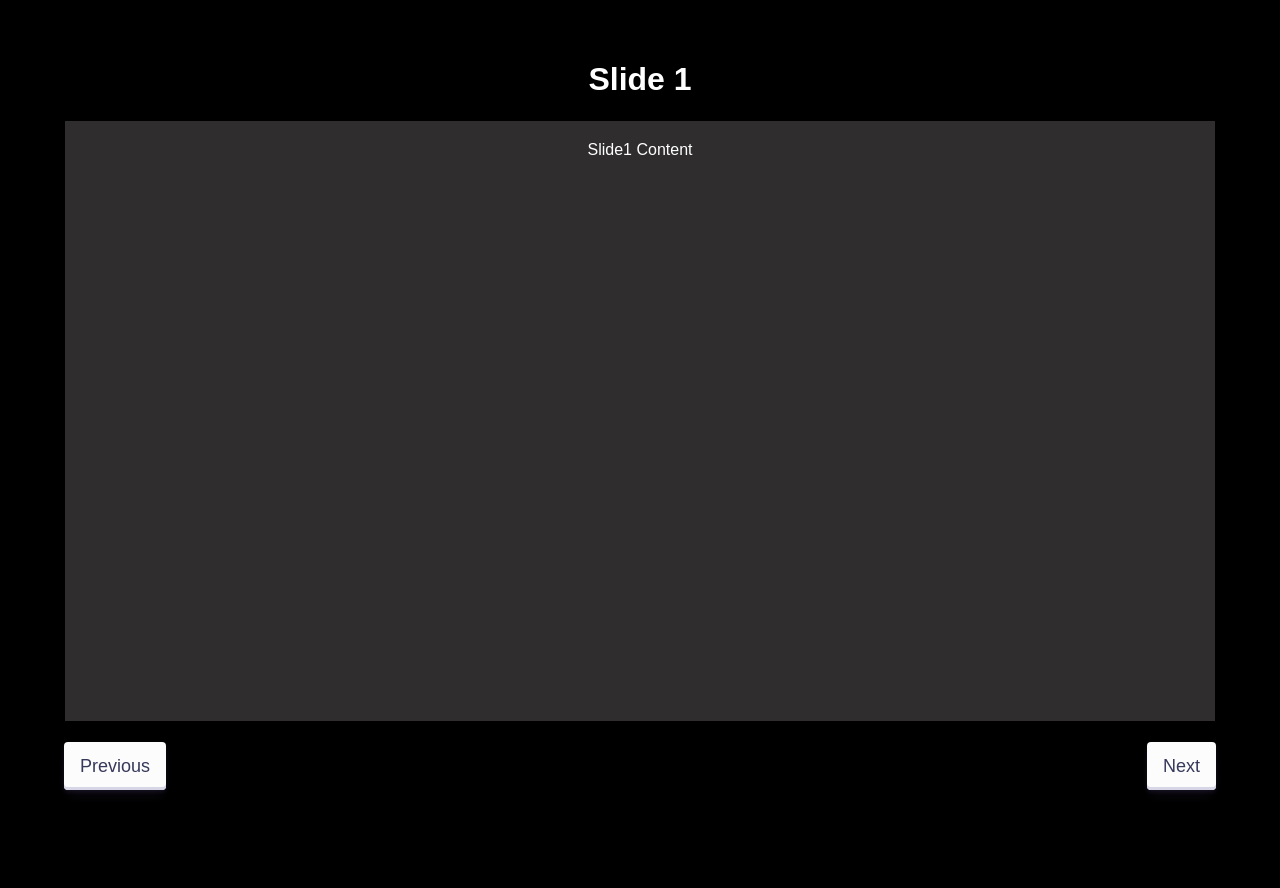
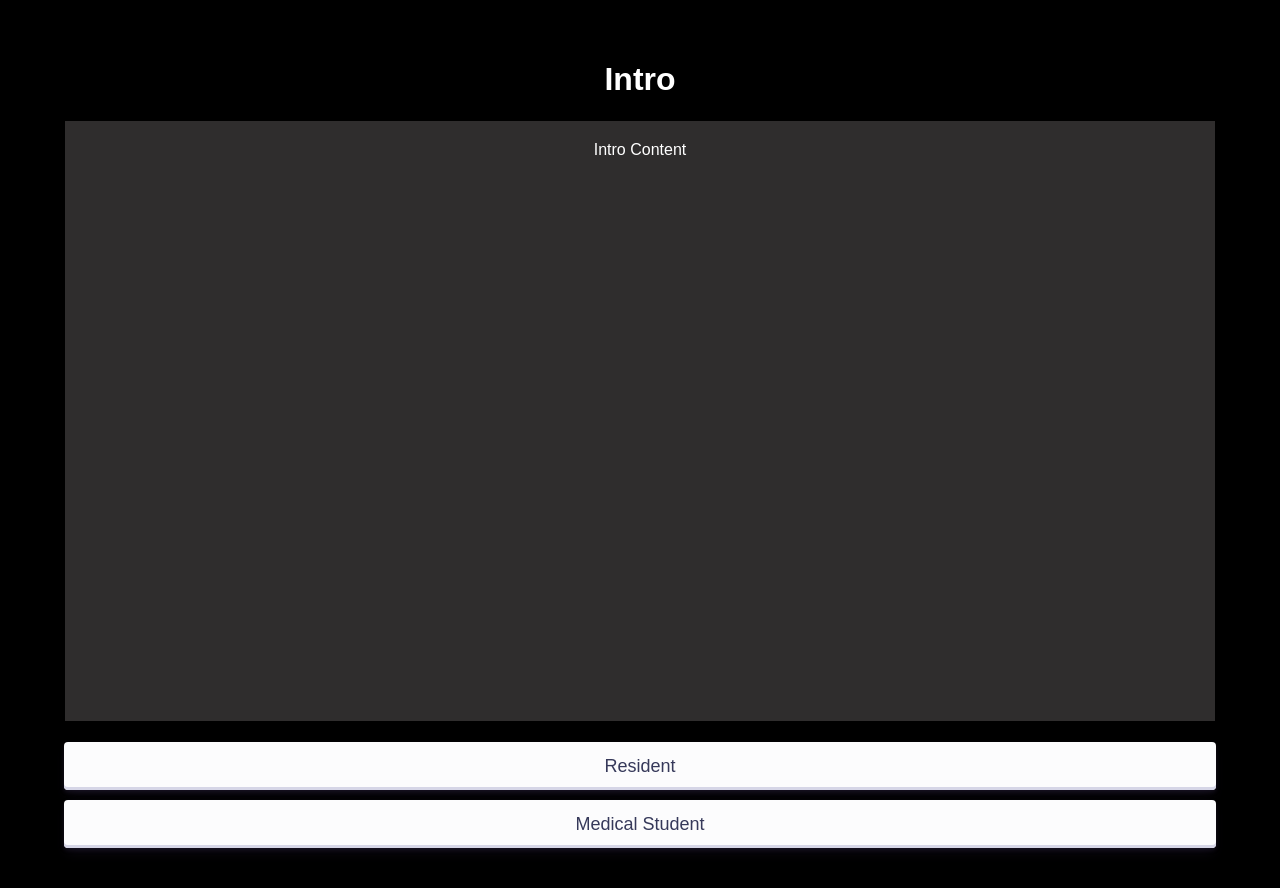
Before and after one commit to contourTMRO/contourTMRO.github.io, a React (Create React App) app: page / in a window 1280 px wide. Before the commit the page ends 830 px from the top, so only its background shows below. Built offline with nearby package versions, Linux system fonts and the light colour scheme.

Commit message:
Added intro slide and reorg files

```diff
--- a/src/App.css
+++ b/src/App.css
@@ -38,8 +38,13 @@ body {
   justify-content: space-between;
 }
 
+.intro-button-group {
+  display: grid;
+  gap: 10px;
+}
+
 /* CSS */
-.prev, .next {
+.prev, .next, .resident, .student {
   align-items: center;
   appearance: none;
   background-color: #FCFCFD;
--- a/src/App.js
+++ b/src/App.js
@@ -1,20 +1,35 @@
-import Slide1 from './Slide1.js';
-import Slide2 from './Slide2.js';
+import Intro from './Intro.js';
+import Residentslide1 from './residentSlides/Residentslide1.js';
+import Residentslide2 from './residentSlides/Residentslide2.js';
+
+import Studentslide1 from './studentSlides/Studentslide1.js';
+import Studentslide2 from './studentSlides/Studentslide2.js';
+
 import './App.css';
 import React, { useState } from 'react';
 
 // create an array of slides (pairs) first will be the name of the slide, second will be the component
-const slides = [
-  ['Slide 1', Slide1],
-  ['Slide 2', Slide2],
+const resident_slides = [
+  ['Intro', Intro],
+  ['Slide 1', Residentslide1],
+  ['Slide 2', Residentslide2],
+]
+
+const student_slides = [
+  ['Intro', Intro],
+  ['Slide 1', Studentslide1],
+  ['Slide 2', Studentslide2],
 ]
 
 function App() {
+  //create a state variable to keep track of resident or student
+  const [slides, setSlides] = useState(resident_slides);
   // Create a state variable to keep track of the current slide index
   const [currentSlide, setCurrentSlide] = useState(0);
 
   //make a const for the current slide
   const CurrentSlideComponent = slides[currentSlide][1];
+
 
 
   // Functions to handle the Previous and Next buttons
@@ -30,20 +45,49 @@ function App() {
     }
   }
 
-  return (
+  //functions to handle the resident and student buttons
+  const handleResident = () => {
+    setSlides(resident_slides);
+    setCurrentSlide(1);
+  }
+
+  const handleStudent = () => {
+    setSlides(student_slides);
+    setCurrentSlide(1);
+  }
+
+  if(currentSlide === 0) return (
     <div className="slideshow-container">
         <div className="header">
             <h1>{slides[currentSlide][0]}</h1>
         </div>
         <div className="content-box">
-          <CurrentSlideComponent/>
+          <Intro/>
         </div>
-        <div className="button-group">
-            <button onClick={handlePrev} className="prev">Previous</button>
-            <button onClick={handleNext} className="next">Next</button>
+        <div className="intro-button-group">
+            <button onClick={handleResident} className="resident">Resident</button>
+            <button onClick={handleStudent} className="student">Medical Student</button>
         </div>
     </div>
   );
+
+
+  else {
+    return (
+      <div className="slideshow-container">
+          <div className="header">
+              <h1>{slides[currentSlide][0]}</h1>
+          </div>
+          <div className="content-box">
+            <CurrentSlideComponent/>
+          </div>
+          <div className="button-group">
+              <button onClick={handlePrev} className="prev">Previous</button>
+              <button onClick={handleNext} className="next">Next</button>
+          </div>
+      </div>
+    );
+    }
 }
 
 export default App;
--- /dev/null
+++ b/src/Intro.js
@@ -0,0 +1,12 @@
+import './App.css';
+import React from 'react';
+
+function Intro() {
+    return (
+        <div class="body">
+            Intro Content
+        </div>
+    );
+}
+
+export default Intro;
--- a/src/Slide1.js
+++ /dev/null
@@ -1,12 +0,0 @@
-import './Slide1.css';
-import React from 'react';
-
-function Slide1() {
-    return (
-        <div class="body">
-            Slide1 Content
-        </div>
-    );
-}
-
-export default Slide1;
--- a/src/Slide2.js
+++ /dev/null
@@ -1,12 +0,0 @@
-import './Slide1.css';
-import React from 'react';
-
-function Slide2() {
-    return (
-        <div class="body">
-            Slide2 Content
-        </div>
-    );
-}
-
-export default Slide2;
--- /dev/null
+++ b/src/residentSlides/Residentslide1.js
@@ -0,0 +1,12 @@
+import './Residentslide.css';
+import React from 'react';
+
+function Residentslide1() {
+    return (
+        <div class="body">
+            Residentslide1 Content
+        </div>
+    );
+}
+
+export default Residentslide1;
--- /dev/null
+++ b/src/residentSlides/Residentslide2.js
@@ -0,0 +1,12 @@
+import './Residentslide.css';
+import React from 'react';
+
+function Residentslide2() {
+    return (
+        <div class="body">
+            Residentslide2 Content
+        </div>
+    );
+}
+
+export default Residentslide2;
--- /dev/null
+++ b/src/studentSlides/Studentslide.css
@@ -0,0 +1,3 @@
+.body {
+  color: white;
+}
--- /dev/null
+++ b/src/studentSlides/Studentslide1.js
@@ -0,0 +1,12 @@
+import './Studentslide.css';
+import React from 'react';
+
+function Studentslide1() {
+    return (
+        <div class="body">
+            Studentslide1 Content
+        </div>
+    );
+}
+
+export default Studentslide1;
--- /dev/null
+++ b/src/studentSlides/Studentslide2.js
@@ -0,0 +1,12 @@
+import './Studentslide.css';
+import React from 'react';
+
+function Studentslide2() {
+    return (
+        <div class="body">
+            Studentslide2 Content
+        </div>
+    );
+}
+
+export default Studentslide2;
```
Also changed, not shown: src/residentSlides/Residentslide.css (renamed from src/Slide1.css).
